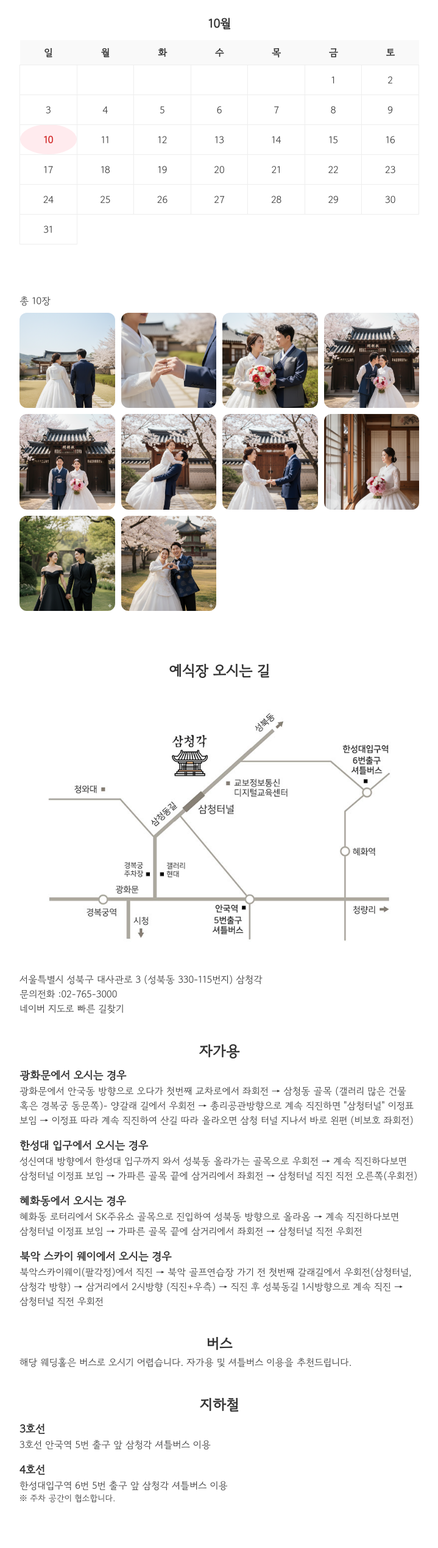
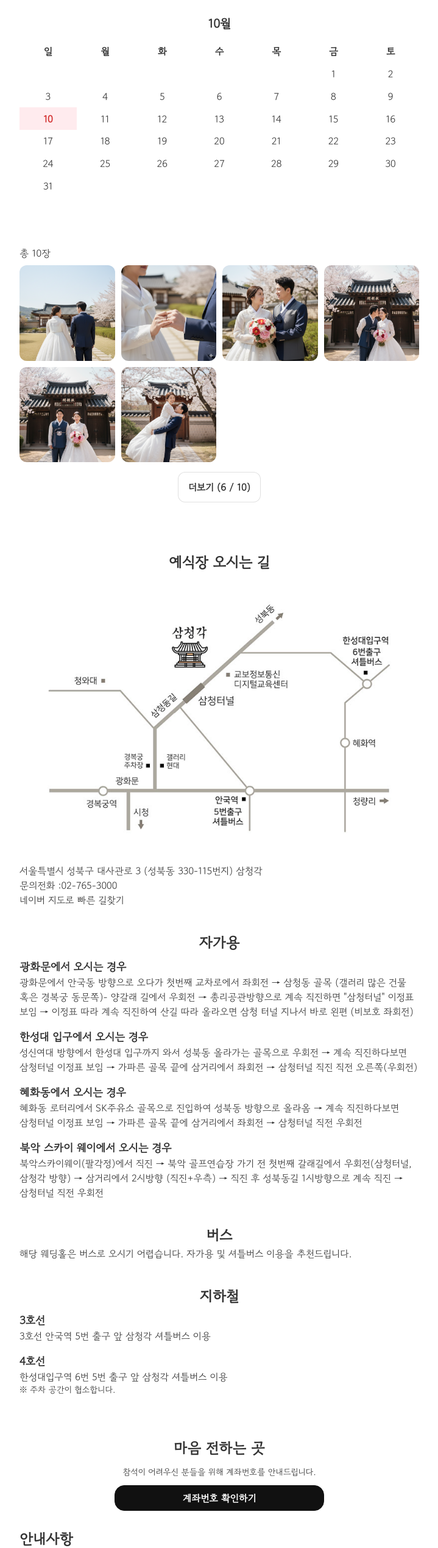
Before and after one commit to daily-coco/wedding-invitation, a React (Vite) app: page / in a window 1280 px wide. Shown: the part 1183-3722 px from the top of the page at 61% size, without its empty margins (280-999 px from the left). Built offline with nearby package versions, Linux system fonts and the light colour scheme.

Commit message:
chore : 갤러리 더보기 버튼 추가

```diff
--- a/src/App.tsx
+++ b/src/App.tsx
@@ -6,6 +6,9 @@ import Calendar from './components/calendar/Calendar';
 import Gallery from './components/gallery/Gallery';
 import Map from './components/map/Map';
 import AccountInfo from './components/account/AccountInfo';
+import { Footer } from './components/layout/Footer';
+import Notice from './components/notice/Notice';
+
 // effect
 import FadeInSection from './components/inview/FadeInSection';
 import './styles/fade.css';
@@ -21,8 +24,6 @@ import {
   WEDDING_MAP,
   WEDDING_VISUAL_IMAGE,
 } from './constants/wedding';
-import { Footer } from './components/layout/Footer';
-
 function App() {
   const weddingDate = new Date(WEDDING_INFO.dateTime);
 
@@ -58,6 +59,9 @@ function App() {
         <FadeInSection>
           <AccountInfo />
         </FadeInSection>
+        <FadeInSection>
+          <Notice />
+        </FadeInSection>
         <Footer />
       </MainLayout>
     </>
--- a/src/components/calendar/Calendar.styled.ts
+++ b/src/components/calendar/Calendar.styled.ts
@@ -25,7 +25,7 @@ export const CalendarTable = styled.table`
 `;
 
 export const TableHeader = styled.thead`
-  background: #f9f9f9;
+  background: #fff;
 `;
 
 export const CalendarBody = styled.div`
@@ -39,16 +39,15 @@ export const TableCaption = styled(Text).attrs({
 `;
 export const TableRow = styled.tr``;
 export const TableHeaderCell = styled.th`
-  padding: 0.5rem;
+  padding: 0.4rem;
   font-weight: bold;
   text-align: center;
 `;
 export const TableTbody = styled.tbody``;
 
 export const TableCell = styled.td<{ isSelected?: boolean }>`
-  padding: 12px;
+  padding: 0.4rem;
   text-align: center;
-  border: 1px solid #eee;
   cursor: pointer;
 
   ${({ isSelected }) =>
@@ -56,8 +55,8 @@ export const TableCell = styled.td<{ isSelected?: boolean }>`
     `
     background: #ffebee;     /* 연한 포인트 색 */
     color: #d32f2f;          /* 글자색 강조 */
-    font-weight: bold;
-    border-radius: 50%;      /* 원형 하이라이트 */
+    font-weight: bold;    /* 원형 하이라이트 */
+
   `}
 
   &:hover {
--- a/src/components/gallery/Gallery.styled.ts
+++ b/src/components/gallery/Gallery.styled.ts
@@ -29,11 +29,39 @@ export const GalleryThumbnail = styled.button`
   }
 `;
 
-export const GalleryImage = styled.img`
+export const GalleryImage = styled.img<{ $loaded: boolean; $fade: boolean }>`
   display: block;
   width: 100%;
   aspect-ratio: 1/1;
   object-fit: cover;
   transform: scale(1);
   transition: transform 0.2s linear;
+  opacity: ${({ $loaded }) => ($loaded ? 1 : 0)};
+
+  /* ✅ 더보기로 추가된 애들만 스르륵 */
+  transition: ${({ $fade }) => ($fade ? 'opacity 250ms ease' : 'none')};
 `;
+
+export const GalleryMoreButton = styled.button`
+  margin: 16px auto 0;
+  display: block;
+  padding: 12px 16px;
+  border-radius: 12px;
+  border: 1px solid rgba(0, 0, 0, 0.12);
+  background: #fff;
+  cursor: pointer;
+  font-weight: 600;
+
+  &:hover {
+    background: rgba(0, 0, 0, 0.03);
+  }
+
+  &:active {
+    transform: translateY(1px);
+  }
+
+  &:focus-visible {
+    outline: 2px solid rgba(0, 0, 0, 0.35);
+    outline-offset: 3px;
+  }
+`;
--- a/src/components/gallery/Gallery.tsx
+++ b/src/components/gallery/Gallery.tsx
@@ -1,4 +1,4 @@
-import { useMemo, useState } from 'react';
+import { useEffect, useMemo, useState } from 'react';
 
 import {
   GalleryCount,
@@ -7,6 +7,7 @@ import {
   GalleryThumbnail,
   GalleryTitle,
   GalleryWrap,
+  GalleryMoreButton,
 } from './Gallery.styled';
 import { type ImgBasic } from '../../types/common';
 
@@ -21,6 +22,9 @@ import LightboxPortal from './LightboxPortal';
 type Props = {
   title?: string;
 };
+
+const INITIAL_VISIBLE = 6; // ✅ 처음 보여줄 개수 (원하는 값으로)
+const LOAD_MORE_STEP = 6; // ✅ 더보기 클릭당 추가 개수
 
 export default function Gallery({ title }: Props) {
   const images: ImgBasic[] = useMemo(() => {
@@ -46,6 +50,48 @@ export default function Gallery({ title }: Props) {
 
   const [openIndex, setOpenIndex] = useState<number | null>(null);
 
+  // 더보기용 State
+  const [visibleCount, setVisibleCount] = useState(
+    Math.min(INITIAL_VISIBLE, images.length)
+  );
+
+  // ✅ 로딩 완료 여부
+  const [loaded, setLoaded] = useState<boolean[]>(() =>
+    Array(images.length).fill(false)
+  );
+  const [fadeInSet, setFadeInSet] = useState<Set<number>>(() => new Set());
+
+  useEffect(() => {
+    setLoaded(Array(images.length).fill(false));
+    setFadeInSet(new Set());
+    setVisibleCount(Math.min(INITIAL_VISIBLE, images.length));
+  }, [images.length]);
+
+  const shownImages = images.slice(0, visibleCount);
+  const hasMore = visibleCount < images.length;
+
+  const handleMore = () => {
+    setVisibleCount((prev) => {
+      const next = Math.min(prev + LOAD_MORE_STEP, images.length);
+
+      setFadeInSet((old) => {
+        const s = new Set(old);
+        for (let i = prev; i < next; i++) s.add(i);
+        return s;
+      });
+      return next;
+    });
+  };
+
+  const markLoaded = (idx: number) => {
+    setLoaded((prev) => {
+      if (prev[idx]) return prev;
+      const next = [...prev];
+      next[idx] = true;
+      return next;
+    });
+  };
+
   return (
     <GalleryWrap>
       {title && <GalleryTitle>{title}</GalleryTitle>}
@@ -53,18 +99,31 @@ export default function Gallery({ title }: Props) {
       <GalleryCount>총 {images.length}장</GalleryCount>
 
       <GalleryGrid>
-        {images.map((img, idx) => (
+        {shownImages.map((img, idx) => (
           <GalleryThumbnail
             key={img.path}
             onClick={() => setOpenIndex(idx)}
             aria-haspopup='dialog'
             aria-label={`${img.fileBase} 크게 보기`}
           >
-            <GalleryImage src={img.src} alt={img.fileBase} loading='lazy' />
+            <GalleryImage
+              src={img.src}
+              alt={img.fileBase}
+              loading='lazy'
+              onLoad={() => markLoaded(idx)}
+              onError={() => markLoaded(idx)}
+              $loaded={loaded[idx]}
+              $fade={fadeInSet.has(idx)} // ✅ 더보기로 추가된 애들만 true
+            />
             {/* <span className='thumb__cap'>{img.fileBase}</span> */}
           </GalleryThumbnail>
         ))}
       </GalleryGrid>
+      {hasMore && (
+        <GalleryMoreButton type='button' onClick={handleMore}>
+          더보기 ({visibleCount} / {images.length})
+        </GalleryMoreButton>
+      )}
 
       {openIndex !== null && (
         <LightboxPortal>
--- a/src/components/inview/FadeInSection.tsx
+++ b/src/components/inview/FadeInSection.tsx
@@ -16,7 +16,7 @@ const FadeInSection = ({
 }: Props) => {
   const { ref, inView } = useInView<HTMLDivElement>({
     threshold: 0.12,
-    rootMargin: '0px 0px -12% 0px',
+    rootMargin: '0px 0px -6% 0px',
     once,
   });
 
--- /dev/null
+++ b/src/components/notice/Notice.styled.ts
@@ -0,0 +1,5 @@
+import styled from 'styled-components';
+
+export const NoticeWrapper = styled.section``;
+export const NoticeTitle = styled.h2``;
+export const NoticeContent = styled.div``;
--- a/src/components/notice/Notice.tsx
+++ b/src/components/notice/Notice.tsx
@@ -1,3 +1,20 @@
-export const Notice = () => {
-  return <div>Notice</div>;
+import { WEDDING_NOTICE_CONTENT } from '../../constants/wedding';
+import { NoticeContent, NoticeTitle, NoticeWrapper } from './Notice.styled';
+
+const Notice = () => {
+  return (
+    <NoticeWrapper>
+      <NoticeTitle>안내사항</NoticeTitle>
+      <NoticeContent>
+        {WEDDING_NOTICE_CONTENT.map((item) => (
+          <div>
+            <strong>{item.title}</strong>
+            <p>{item.description}</p>
+          </div>
+        ))}
+      </NoticeContent>
+    </NoticeWrapper>
+  );
 };
+
+export default Notice;
--- a/src/constants/wedding.ts
+++ b/src/constants/wedding.ts
@@ -49,3 +49,16 @@ export const WEDDING_VENUE_INFO = {
   naverMapLink:
     'https://map.naver.com/p/directions/-/14135823.3512038,4522681.1084032,%EC%82%BC%EC%B2%AD%EA%B0%81,11569723,PLACE_POI/-/transit?c=15.00,0,0,0,dh',
 };
+
+export const WEDDING_NOTICE_CONTENT = [
+  {
+    no: 1,
+    title: '대절버스 안내',
+    description: '[10/10 당일 오전 7시 30분] 영등포역 롯데백화점 앞에서 출발 ',
+  },
+  {
+    no: 2,
+    title: '대절버스 승차 위치 주소',
+    description: '서울 영등포구 경인로 846',
+  },
+];
```
